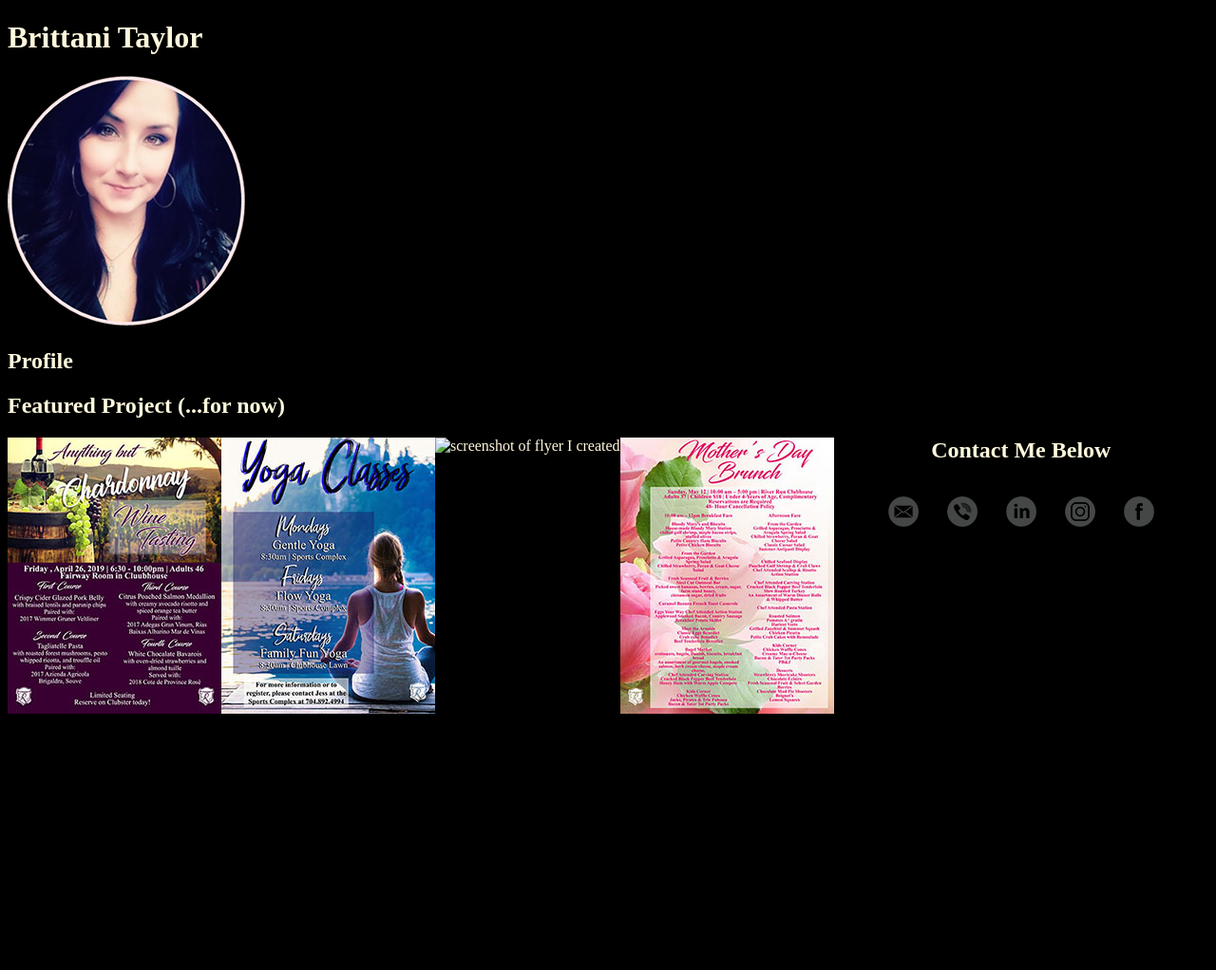
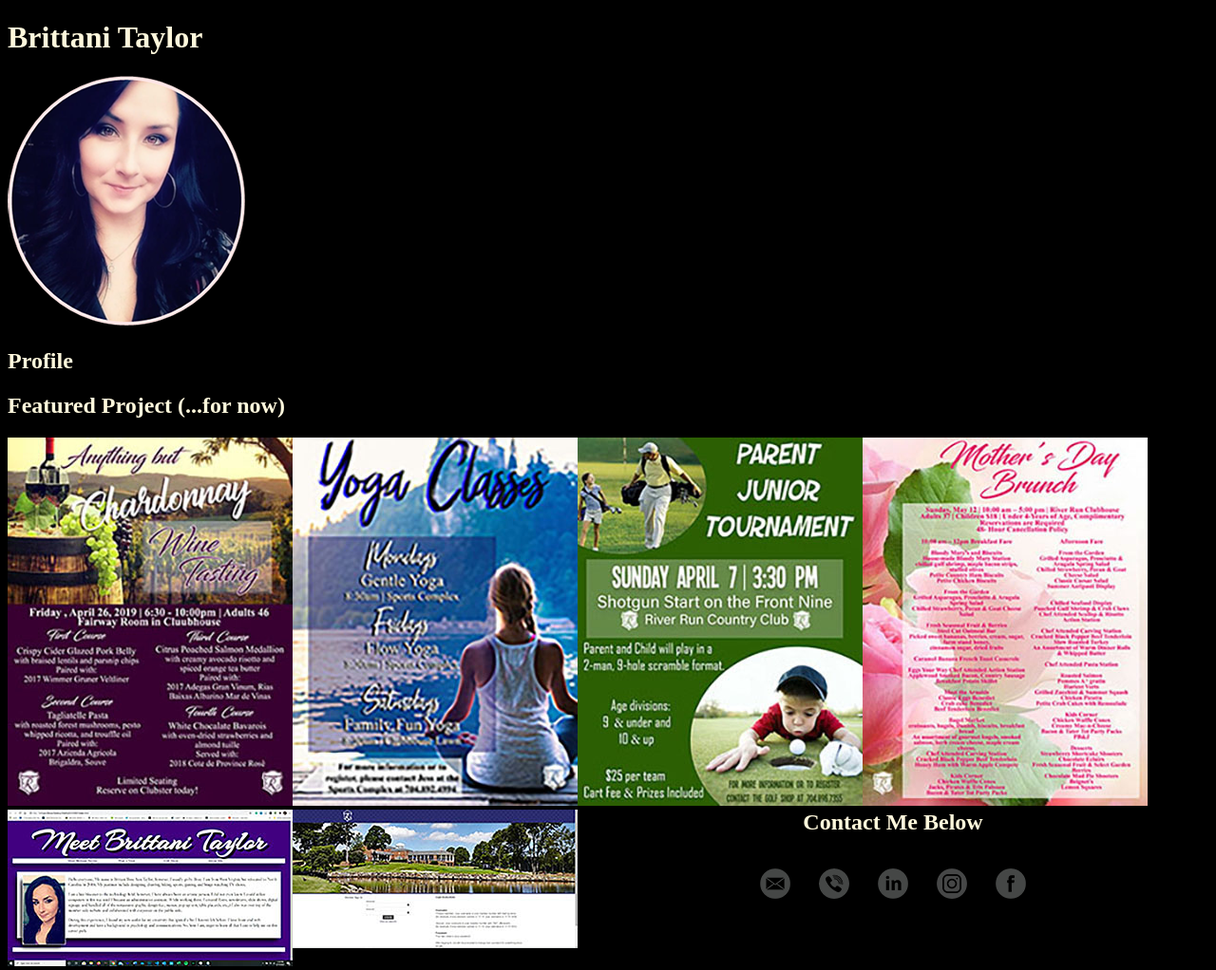
Before and after one commit to BbreezyTaylor/Lesson11, a plain HTML site: page newIndex.html in a window 1280 px wide. Shown: the whole page at 95% size. Before the commit the page ends 800 px from the top, so only its background shows below. Drawn offline with Linux system fonts and the light colour scheme.

Commit message:
Added in Reposnsive Images to Website
Used srcset with different image sizes

```diff
--- a/newIndex.html
+++ b/newIndex.html
@@ -18,23 +18,25 @@
     </div>
     <!-- ********************  PROJECTS / PORTFOLIO  ********************* -->
     <section>
-        <!--id="feat"-->
-        <section class="greyhead">
-            <h2 class="pink">Featured Project (...for now)</h2>
-        </section>
-
-        <section class="block">
-            <img src="images/wineTastingFlyer.jpg" alt="screenshot of flyer I created">
-        </section>
-        <section class="block">
-            <img src="images/yogaFlyer.jpg" alt="screenshot of flyer I created">
-        </section>
-        <section class="block">
-            <img srcset="images/golfFlyer75.jpg 75w, images/golfFlyer150.jpg 150w, images/golfFlyer300.jpg 300w" sizes="(max-width: 600px) 150px , 300px" src="images/golfFlyer300.jpg" alt="screenshot of flyer I created">
-        </section>
-        <section class="block">
-            <img src="images/mother'sDayFlyer.jpg" alt="screenshot of flyer I created">
-        </section>
+        <h2>Featured Project (...for now)</h2>
+        <div class="block">
+            <img srcset="images/wineTastingFlyer75.jpg 75w, images/wineTastingFlyer150.jpg 150w, images/wineTastingFlyer300.jpg 300w" sizes="(max-width: 600px) 150px , 300px" src="images/wineTastingFlyer300.jpg" alt="Wine tasting flyer I created using a photo of a vine yard with two glasses of wine and a bottle on a barrel. Underneath, I used a wine colored background to contrast the font detailing the event.">
+        </div>
+        <div class="block">
+            <img srcset="images/yogaFlyer75.jpg 75w, images/yogaFlyer150.jpg 150w, images/yogaFlyer300.jpg 300w" sizes="(max-width: 600px) 150px , 300px" src="images/yogaFlyer300.jpg" alt="Yoga Classes Flyer I created using a peaceful nature setting with a woman in a yoga pose.">
+        </div>
+        <div class="block">
+            <img srcset="images/golfFlyer75.jpg 75w, images/golfFlyer150.jpg 150w, images/golfFlyer300.jpg 300w" sizes="(max-width: 600px) 150px , 300px" src="images/golfFlyer300.jpg" alt="Junior Golf flyer I created using green background and white contrasting font. There are also two photos on the advertisement of children golfing and having a good time. ">
+        </div>
+        <div class="block">
+            <img srcset="images/mother'sDayFlyer75.jpg 75w, images/mother'sDayFlyer150.jpg 150w, images/mother'sDayFlyer300.jpg 300w" sizes="(max-width: 600px) 150px , 300px" src="images/mother'sDayFlyer300.jpg" alt="Mother's Day Brunch Flyer I created using pink roses and tied in the pink but using it for the font detailing the menu options.">
+        </div>
+        <div class="block">
+            <img srcset="images/firstWebPageInWeb210_175.jpg 175w, images/firstWebPageInWeb210_300.jpg 300w, images/firstWebPageInWeb210_600.jpg 600w" sizes="(max-width: 600px) 150px , 300px" src="images/firstWebPageInWeb210_600.jpg" alt="Screenshot of the first website I created in Web 210. It's a profile website with a portrait of myself, a purple background, and and introduction">
+        </div>
+        <div class="block">
+            <img srcset="images/memberWebsite175.jpg 175w, images/memberWebsite300.jpg 300w, images/memberWebsite600.jpg 600w" sizes="(max-width: 600px) 150px , 300px" src="images/memberWebsite600.jpg" alt="Screenshot of a member website I helped maintain while I was working with this company. Shows the simple to use login page with a photo of the country club at the top of the website page.">
+        </div>
         <!-- End of Project block. -->
     </section>
     <!-- *****************  CONTACT INFO / SOCIAL MEDIA  ***************** -->
@@ -42,21 +44,21 @@
         <h2>Contact Me Below</h2>
 
         <!-- Social media and contact links. Add or remove any networks. -->
-        <ul class="contact-list">
-            <li class="icons">
-                <a href="mailto:bbreezytaylorwebdesign@gmail.com"><img src="images/mailIcon.png" alt="bbreezytaylorwebdesign@gmail.com"></a>
+        <ul class=" contact-list ">
+            <li class="icons ">
+                <a href="mailto:bbreezytaylorwebdesign@gmail.com "><img src="images/mailIcon.png " alt="bbreezytaylorwebdesign@gmail.com "></a>
             </li>
-            <li class="icons">
-                <a href="tel:000-000-0000"><img src="images/phoneIcon.png" alt="fake phone 000-000-0000"></a>
+            <li class="icons ">
+                <a href="tel:000-000-0000 "><img src="images/phoneIcon.png " alt="fake phone 000-000-0000 "></a>
             </li>
-            <li class="icons">
-                <a href="https://www.linkedin.com/in/brittani-taylor-a5a774186" target="_blank"><img src="images/linkedinIcon.png" alt="LinkedIn Account"></a>
+            <li class="icons ">
+                <a href="https://www.linkedin.com/in/brittani-taylor-a5a774186 " target="_blank "><img src="images/linkedinIcon.png " alt="LinkedIn Account "></a>
             </li>
-            <li class="icons">
-                <a href="https://www.instagram.com/bbreezytaylorwebdesigns/" target="_blank"><img src="images/instaIcon.png" alt="https://www.instagram.com/bbreezytaylorwebdesigns/"></a>
+            <li class="icons ">
+                <a href="https://www.instagram.com/bbreezytaylorwebdesigns/ " target="_blank "><img src="images/instaIcon.png " alt="https://www.instagram.com/bbreezytaylorwebdesigns/ "></a>
             </li>
-            <li class="icons">
-                <a href="https://www.facebook.com/bree.taylor.14203544" target="_blank"><img src="images/facebookIcon.png" alt="https://www.facebook.com/bree.taylor.14203544"></a>
+            <li class="icons ">
+                <a href="https://www.facebook.com/bree.taylor.14203544 " target="_blank "><img src="images/facebookIcon.png " alt="https://www.facebook.com/bree.taylor.14203544 "></a>
             </li>
     </footer>
 </body>
```
Also changed, not shown: images/firstWebPageInWeb210_175.jpg (added), images/firstWebPageInWeb210_300.jpg (added), images/firstWebPageInWeb210_600.jpg (added), images/golfFlyer150.jpg (added), images/golfFlyer300.jpg (added), images/golfFlyer75.jpg (added), images/memberWebsite175.jpg (added), images/memberWebsite300.jpg (added), images/memberWebsite600.jpg (added), images/mother'sDayFlyer150.jpg (added), images/mother'sDayFlyer300.jpg (added), images/mother'sDayFlyer75.jpg (added), images/wineTastingFlyer150.jpg (added), images/wineTastingFlyer300.jpg (added), 4 more files.
